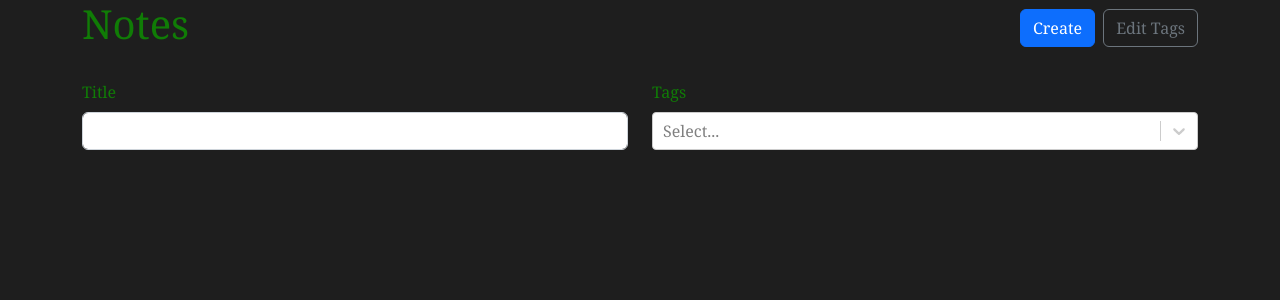
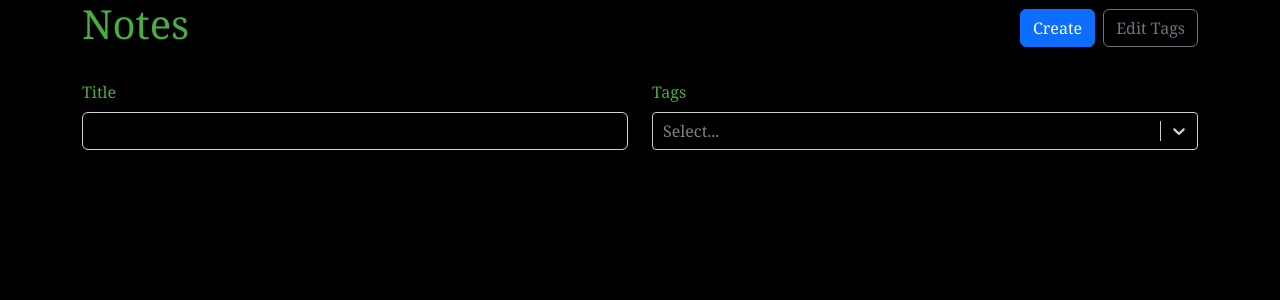
Before and after one commit to petermoyano/note-taking-TS, a React (Vite) app: page / in a window 1280 px wide. Shown: the top 300 px of the page. Built offline with nearby package versions, Linux system fonts and the light colour scheme.

Commit message:
Add dark styles to NoteList

```diff
--- a/src/ContextContainer.module.css
+++ b/src/ContextContainer.module.css
@@ -1,4 +1,4 @@
 body {
-  background-color: rgb(30, 30, 30);
-  color: rgb(16, 124, 6);
+  background-color: rgb(0, 0, 0);
+  color: rgb(73, 173, 63);
 }
--- a/src/NoteList.module.css
+++ b/src/NoteList.module.css
@@ -3,6 +3,8 @@
 }
 .card {
   transition: translate ease-in-out 100ms, box-shadow ease-in-out 100ms;
+  background-color: #0c0c00;
+  border: 1px solid rgb(56, 52, 1);
 }
 .card:hover,
 .card:focus {
--- a/src/NoteList.tsx
+++ b/src/NoteList.tsx
@@ -11,7 +11,7 @@ import {
 } from 'react-bootstrap';
 import { Link } from 'react-router-dom';
 import ReactSelect from 'react-select';
-import { type NoteListProps, type Tag } from './types';
+import { EditTagsModalProps, type NoteListProps, type Tag } from './types';
 import styles from './NoteList.module.css';
 
 export function NoteList({
@@ -24,7 +24,6 @@ export function NoteList({
   const [title, setTitle] = useState('');
   const [editTagsModalIsOpen, setEditTagsModalIsOpen] = useState(false);
   const filteredNotes = useMemo(() => {
-    // @43
     return notes.filter(note => {
       return (
         (title === '' ||
@@ -70,6 +69,7 @@ export function NoteList({
                 onChange={e => {
                   setTitle(e.target.value);
                 }}
+                className='input'
               />
             </Form.Group>
           </Col>
@@ -77,6 +77,18 @@ export function NoteList({
             <Form.Group controlId='tags'>
               <Form.Label>Tags</Form.Label>
               <ReactSelect
+                styles={{
+                  control: (baseStyles, state) => ({
+                    ...baseStyles,
+                    background: state.isFocused
+                      ? 'var(--primary)'
+                      : 'var(--primary)',
+                  }),
+                  menu: (baseStyles, state) => ({
+                    ...baseStyles,
+                    background: 'var(--primary)',
+                  }),
+                }}
                 value={selectedTags.map(tag => {
                   return { label: tag.label, value: tag.id };
                 })}
@@ -135,7 +147,7 @@ function NoteCard({ id, title, tags }): SimplifiedNote {
               direction='horizontal'
               className='justify-content-center flex-wrap'
             >
-              {tags.map(tag => (
+              {tags.map((tag: Tag) => (
                 <Badge key={tag.id} className='text-truncate'>
                   {tag.label}
                 </Badge>
```
